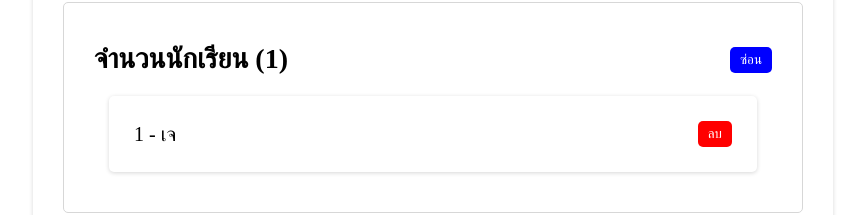
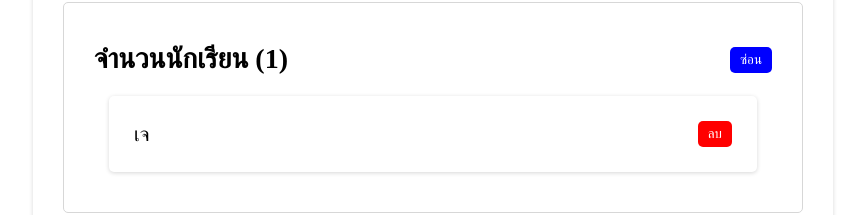
Before and after one commit to jayrboy/basic-react, a React (Create React App) app: page / in a window 1280 px wide. Shown: the part 345-560 px from the top of the page, without its empty margins (207-1072 px from the left). Built offline with nearby package versions, Linux system fonts and the light colour scheme.

Commit message:
Update Insert Data AddForm.js App.js
Update Insert Data AddForm.js App.js

```diff
--- a/src/App.js
+++ b/src/App.js
@@ -15,7 +15,7 @@ function App() {
     <div className="container">
       <Header title="Home" />
       <main>
-        <AddForm />
+        <AddForm students={students} setStudent={setStudent} />
         <StudentList students={students} deleteStudent={deleteStudent} />
       </main>
     </div>
--- a/src/components/AddForm.js
+++ b/src/components/AddForm.js
@@ -1,7 +1,8 @@
 import { useState } from "react";
 import "./AddForm.css";
 
-export default function AddForm() {
+export default function AddForm(props) {
+  const { students, setStudent } = props;
   const [name, setName] = useState("");
 
   function saveStudent(e) {
@@ -13,7 +14,7 @@ export default function AddForm() {
         id: Math.floor(Math.random() * 1000),
         name: name,
       };
-      console.log(newStudent);
+      setStudent([...students, newStudent]);
       setName("");
     }
   }
--- a/src/components/Item.js
+++ b/src/components/Item.js
@@ -2,9 +2,7 @@ export default function Item({ data, deleteStudent }) {
   return (
     <>
       <li key={data.id}>
-        <p>
-          {data.id} - {data.name}
-        </p>
+        <p>{data.name}</p>
         <button onClick={() => deleteStudent(data.id)} className="delete">
           ลบ
         </button>
```
